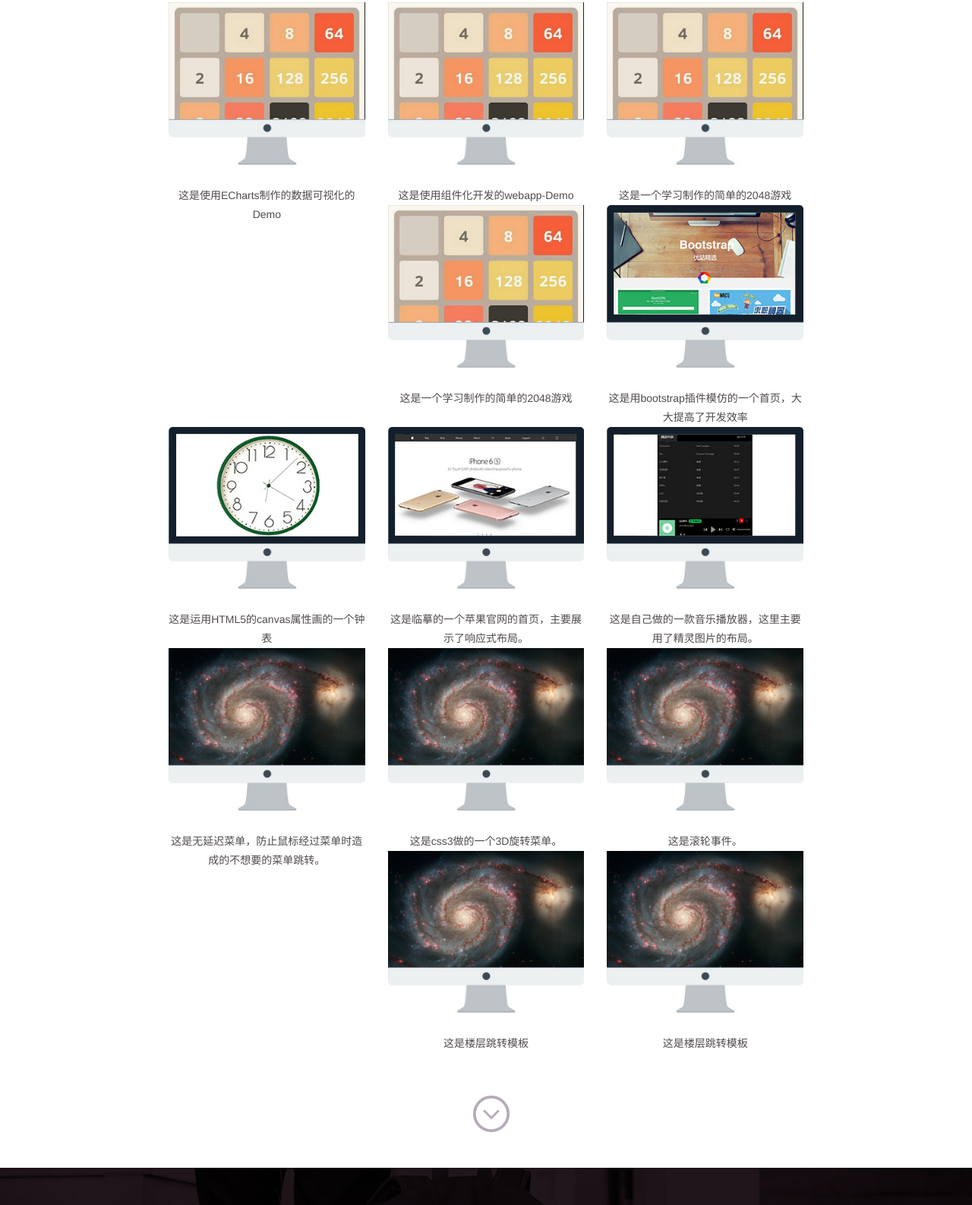
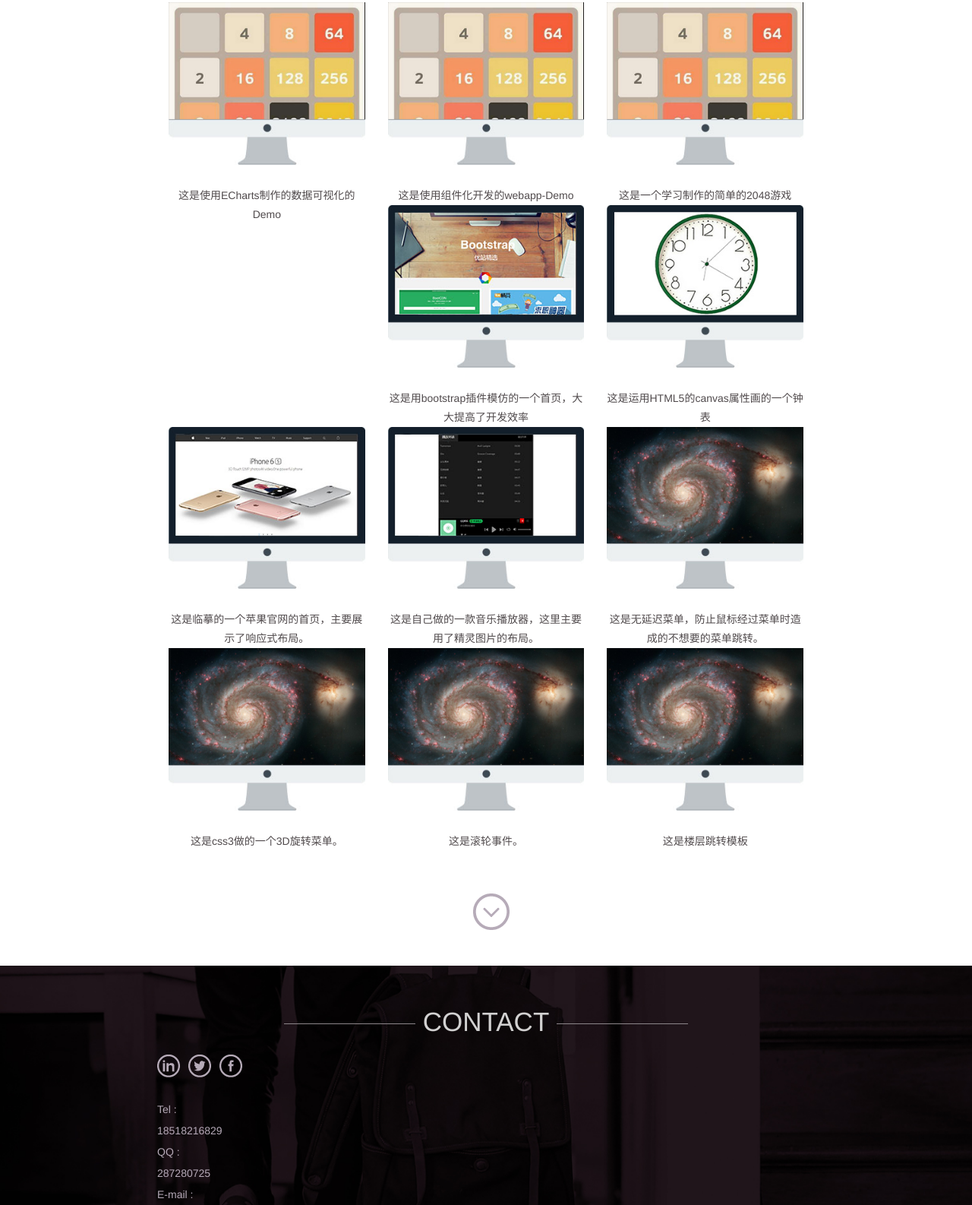
Before and after one commit to boerzai/resume, a plain HTML site: page index.html in a window 1280 px wide. Shown: the part 1995-3581 px from the top of the page at 76% size. Drawn offline with Linux system fonts and the light colour scheme.

Commit message:
Update index.html

```diff
--- a/index.html
+++ b/index.html
@@ -189,13 +189,6 @@
 						  <p>这是一个学习制作的简单的2048游戏</p>
 					  </div>
 					  <div class="portfolio-grid col-md-4">
-						 <a href="https://boerzai.github.io/2048/index.html">
-							 <img src="img/monitr1.jpg">
-							 <div class="works"></div>
-						 </a>
-						  <p>这是一个学习制作的简单的2048游戏</p>
-					  </div>
-					  <div class="portfolio-grid col-md-4">
 						  <a href="https://boerzai.github.io/bootstrap/index.html"><img src="img/monitr2.jpg"></a>
 						  <p>这是用bootstrap插件模仿的一个首页，大大提高了开发效率</p>
 					  </div>
@@ -222,10 +215,6 @@
 					  <div class="portfolio-grid col-md-4">
 						  <a href="https://boerzai.github.io/mousewheel/index.html"><img src="img/monitr8.jpg"></a>
 						  <p>这是滚轮事件。</p>
-					  </div>
-					  <div class="portfolio-grid col-md-4">
-						  <a href="https://boerzai.github.io/floor/index.html"><img src="img/monitr9.jpg"></a>
-						  <p>这是楼层跳转模板</p>
 					  </div>
 					  <div class="portfolio-grid col-md-4">
 						  <a href="https://boerzai.github.io/floor/index.html"><img src="img/monitr9.jpg"></a>
```
